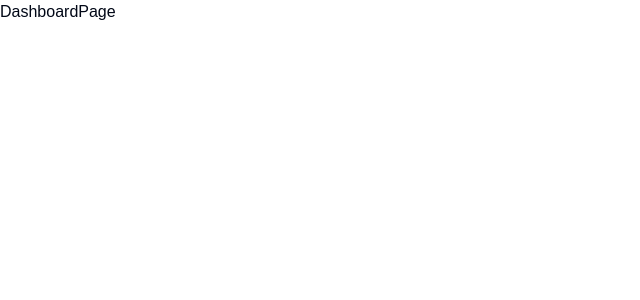
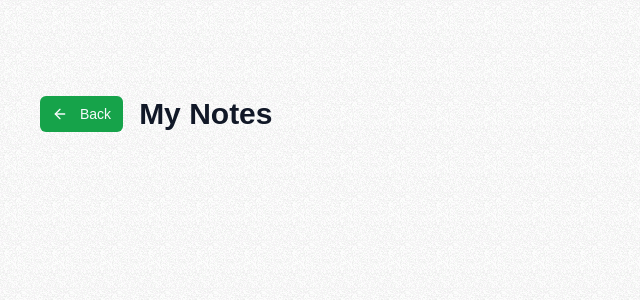
Before and after one commit to jiebinzhou98/notion, a Next.js app: page /dashboard in a window 1280 px wide. Shown: the top 300 px of the page, without its empty margins (0-640 px from the left). Built offline with nearby package versions, Linux system fonts and the light colour scheme.

Commit message:
perf: :art: impletment feature for dashboard page

```diff
--- a/src/app/dashboard/page.tsx
+++ b/src/app/dashboard/page.tsx
@@ -1,11 +1,32 @@
-import React from 'react'
+import { Button } from "@/components/ui/button";
+import { UserButton } from "@clerk/nextjs";
+import { ArrowLeft } from "lucide-react";
+import  Link  from "next/link";
+import React from "react";
 
-type Props = {}
+type Props = {};
 
 const DashboardPage = (props: Props) => {
   return (
-    <div>DashboardPage</div>
-  )
-}
+    <div className="grainy min-h-screen">
+      <div className="max-w-7xl mx-auto p-10" >
+        <div className="h-14"></div>
+        <div className="flex justify-between items-center md:flex-row flex-col">
+            <div className="flex items-center">
+                <Link href={'/'}>
+                    <Button className="bg-green-600" size="sm">
+                        <ArrowLeft className="mr-1 w-4 h-4"/>
+                        Back</Button>
+                </Link>
+                <div className="w-4"></div>
+                <h1 className="text-3xl font-bold text-gray-900">My Notes</h1>
+                <div className="w-4"></div>
+                <UserButton/>
+            </div>
+        </div>
+      </div>
+    </div>
+  );
+};
 
 export default DashboardPage;
```
